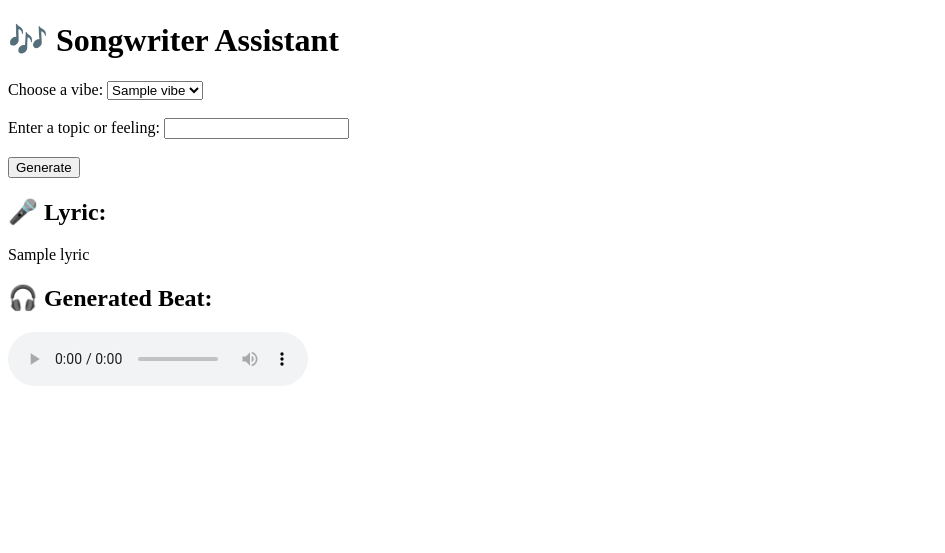
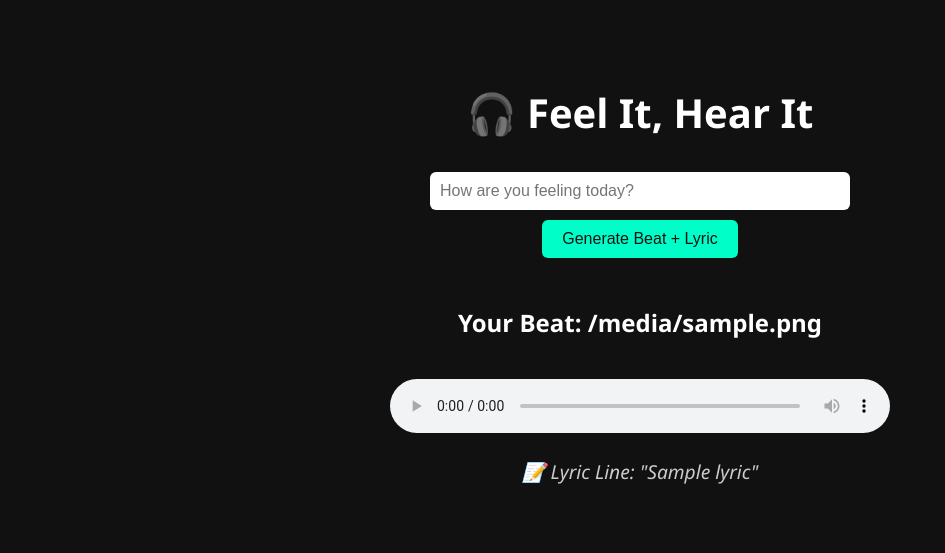
Before and after one commit to jherudevs/songwriter-gpt, a Flask app: template templates/index.html in a window 1280 px wide. Shown: the top 553 px of the page, without its empty margins (0-945 px from the left). Run offline with Flask 3, Linux system fonts and the light colour scheme; the template is opened without the code that fills it: most values are stand-ins (such as "Sample title", 1, 10 or a date in 2020); parts of the project's set-up code (start-up, migrations or seed data) failed here and were passed over.

Commit message:
5.12.2025 Flask functionality full working beat rendering

```diff
--- a/app.py
+++ b/app.py
@@ -1,49 +1,52 @@
-# app.py
+from flask import Flask, request, render_template, send_from_directory
+from pathlib import Path
+import os
 
-from flask import Flask, render_template, request
-import random
-from pathlib import Path
-from songwriter_ai.utilities.audio.align import auto_align_vibe_to_drums
+# --- Backend pipeline imports ---
+from songwriter_ai.utilities.prompting.deduction_engine import deduce_vibe_from_prompt
+from songwriter_ai.utilities.audio.stacker import run_stacker
+from songwriter_ai.utilities.prompting.naming_engine import name_my_stack
 from songwriter_ai.utilities.prompting.prompt_engine import generate_lyric_line
 
+# --- Pulls API key ---
+from dotenv import load_dotenv
+
 app = Flask(__name__)
-
-VIBE_DIR = Path("loops")
-DRUM_DIR = VIBE_DIR / "drums"
-OUTPUT_DIR = Path("outputs")
-OUTPUT_DIR.mkdir(exist_ok=True)
-
-def get_loop(vibe):
-    vibe_path = VIBE_DIR / vibe
-    loops = list(vibe_path.glob("*.wav"))
-    return random.choice(loops) if loops else None
-
-def get_drum():
-    loops = list(DRUM_DIR.glob("*.wav"))
-    return random.choice(loops) if loops else None
+STACKS_DIR = Path("outputs/stacks")
 
 @app.route("/", methods=["GET", "POST"])
 def index():
-    generated_lyric = None
     output_file = None
+    lyric = None
 
     if request.method == "POST":
-        vibe = request.form["vibe"]
-        topic = request.form["topic"]
+        user_prompt = request.form["feeling"]
 
-        vibe_loop = get_loop(vibe)
-        drum_loop = get_drum()
+        # Step 1: Deduce vibe
+        vibe = deduce_vibe_from_prompt(user_prompt)
 
-        if not vibe_loop or not drum_loop:
-            return render_template("index.html", error="Missing loops.")
+        # Step 2: Generate beat stack
+        run_stacker(vibe_name=vibe)
 
-        output_path = OUTPUT_DIR / f"{vibe}_{topic.replace(' ', '_')}_stack.wav"
-        auto_align_vibe_to_drums(str(vibe_loop), str(drum_loop), str(output_path))
-        generated_lyric = generate_lyric_line(vibe, topic)
-        output_file = f"/outputs/{output_path.name}"
+        # Step 3: Rename most recent stack
+        stack_name = name_my_stack(user_prompt, vibe)
+        new_filename = f"{stack_name}.wav"
 
-    vibes = [d.name for d in VIBE_DIR.iterdir() if d.is_dir() and d.name != "drums"]
-    return render_template("index.html", vibes=vibes, lyric=generated_lyric, audio_path=output_file)
+        files = sorted(STACKS_DIR.glob("*.wav"), key=os.path.getmtime, reverse=True)
+        if files:
+            latest = files[0]
+            renamed_path = STACKS_DIR / new_filename
+            latest.rename(renamed_path)
+            output_file = new_filename
+
+        # Step 4: Generate lyric
+        lyric = generate_lyric_line(vibe, user_prompt)
+
+    return render_template("index.html", output_file=output_file, lyric=lyric)
+
+@app.route("/outputs/stacks/<filename>")
+def serve_output(filename):
+    return send_from_directory(STACKS_DIR, filename)
 
 if __name__ == "__main__":
     app.run(debug=True)
--- a/templates/index.html
+++ b/templates/index.html
@@ -1,39 +1,136 @@
-<!doctype html>
-<html>
+<!DOCTYPE html>
+<html lang="en">
 <head>
-  <title>AI Songwriter</title>
+  <meta charset="UTF-8" />
+  <meta name="viewport" content="width=device-width, initial-scale=1.0"/>
+  <title>Feeling to Beat</title>
+  <style>
+    body {
+      font-family: 'Segoe UI', sans-serif;
+      background: #111;
+      color: #fff;
+      text-align: center;
+      padding: 50px 20px;
+    }
+    h1 {
+      font-size: 2.5rem;
+    }
+    form {
+      margin: 2rem auto;
+      max-width: 500px;
+    }
+    input[type="text"] {
+      width: 80%;
+      padding: 10px;
+      border: none;
+      border-radius: 6px;
+      font-size: 1rem;
+      margin-bottom: 10px;
+    }
+    input[type="submit"] {
+      padding: 10px 20px;
+      font-size: 1rem;
+      border: none;
+      border-radius: 6px;
+      background-color: #00ffc8;
+      color: #111;
+      cursor: pointer;
+    }
+    input[type="submit"]:hover {
+      background-color: #00c8a9;
+    }
+    audio {
+      margin-top: 20px;
+      width: 100%;
+      max-width: 500px;
+    }
+    .lyric {
+      font-style: italic;
+      margin-top: 20px;
+      font-size: 1.2rem;
+      color: #ccc;
+    }
+    .output-section {
+      margin-top: 3rem;
+    }
+    #spinner {
+      display: none;
+      margin-top: 20px;
+    }
+    .dot {
+      height: 12px;
+      width: 12px;
+      margin: 0 3px;
+      background-color: #00ffc8;
+      border-radius: 50%;
+      display: inline-block;
+      animation: bounce 1.2s infinite ease-in-out;
+    }
+    .dot:nth-child(2) {
+      animation-delay: 0.2s;
+    }
+    .dot:nth-child(3) {
+      animation-delay: 0.4s;
+    }
+
+    @keyframes bounce {
+      0%, 80%, 100% { transform: scale(0); }
+      40% { transform: scale(1); }
+    }
+
+    #status-feed {
+      margin-top: 20px;
+      color: #00ffc8;
+      font-family: monospace;
+      font-size: 0.95rem;
+    }
+  </style>
 </head>
 <body>
-  <h1>🎶 Songwriter Assistant</h1>
-  <form method="post">
-    <label for="vibe">Choose a vibe:</label>
-    <select name="vibe">
-      {% for vibe in vibes %}
-      <option value="{{ vibe }}">{{ vibe }}</option>
-      {% endfor %}
-    </select>
-    <br><br>
-    <label for="topic">Enter a topic or feeling:</label>
-    <input type="text" name="topic" required>
-    <br><br>
-    <input type="submit" value="Generate">
+  <h1>🎧 Feel It, Hear It</h1>
+
+  <form method="post" onsubmit="showSpinner()">
+    <input type="text" name="feeling" placeholder="How are you feeling today?" required />
+    <br/>
+    <input type="submit" value="Generate Beat + Lyric" />
   </form>
 
-  {% if lyric %}
-    <h2>🎤 Lyric:</h2>
-    <p>{{ lyric }}</p>
+  <div id="spinner">
+    <span class="dot"></span>
+    <span class="dot"></span>
+    <span class="dot"></span>
+    <div id="status-feed">
+      <p>🧠 Thinking...</p>
+    </div>
+  </div>
+
+  {% if output_file %}
+  <div class="output-section">
+    <h2>Your Beat: {{ output_file }}</h2>
+    <audio controls>
+      <source src="{{ url_for('serve_output', filename=output_file) }}" type="audio/wav">
+    </audio>
+
+    {% if lyric %}
+    <div class="lyric">
+      <p>📝 Lyric Line: "{{ lyric }}"</p>
+    </div>
+    {% endif %}
+  </div>
   {% endif %}
 
-  {% if audio_path %}
-    <h2>🎧 Generated Beat:</h2>
-    <audio controls>
-      <source src="{{ audio_path }}" type="audio/wav">
-      Your browser does not support the audio element.
-    </audio>
-  {% endif %}
+  <script>
+    function showSpinner() {
+      document.getElementById('spinner').style.display = 'block';
 
-  {% if error %}
-    <p style="color:red;">{{ error }}</p>
-  {% endif %}
+      const feed = document.getElementById('status-feed');
+      feed.innerHTML = '<p>🧠 Deducting vibe...</p>';
+
+      setTimeout(() => feed.innerHTML += '<p>🎛️ Aligning loops...</p>', 1000);
+      setTimeout(() => feed.innerHTML += '<p>🎵 Mixing audio...</p>', 2000);
+      setTimeout(() => feed.innerHTML += '<p>💡 Generating lyric...</p>', 3000);
+      setTimeout(() => feed.innerHTML += '<p>🚀 Finalizing output...</p>', 4000);
+    }
+  </script>
 </body>
 </html>
```
Also changed, not shown: requirements.txt (+50 -7 lines), songwriter_ai/utilities/audio/extend_loop_to_bars.py (added, +24 -0 lines), songwriter_ai/utilities/audio/mix.py (+6 -17 lines), songwriter_ai/utilities/audio/stacker.py (+17 -4 lines), 1 other file.
